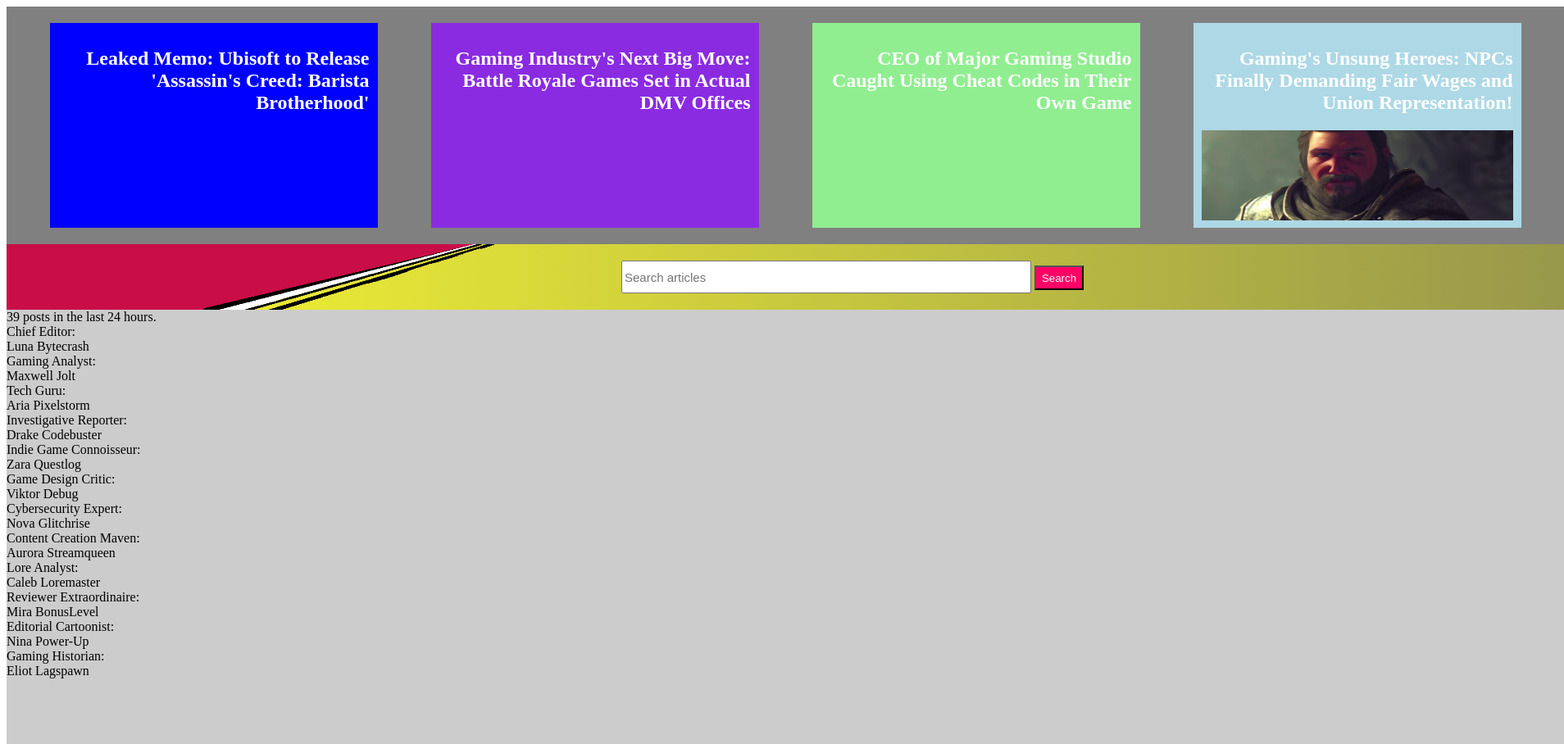
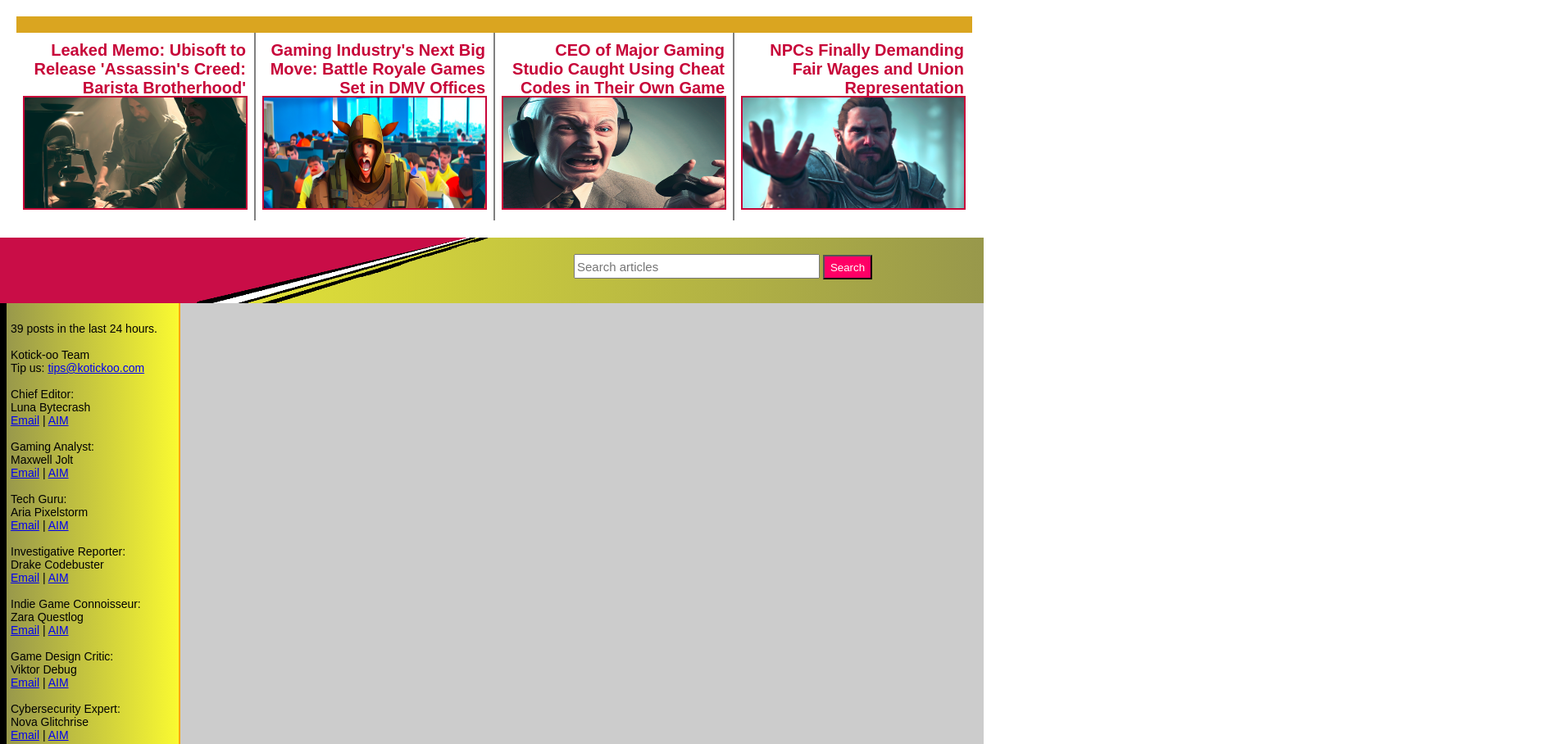
Before and after one commit to nutbarski/kotickoo-website, a plain HTML site: page index.html in a window 1280 px wide. Shown: the top 908 px of the page at 82% size, 1908 px wide, since content can reach past the window. Drawn offline with Linux system fonts and the light colour scheme.

Commit message:
improves header and side bar

```diff
--- a/index.html
+++ b/index.html
@@ -3,7 +3,7 @@
 <head>
     <meta charset="UTF-8">
     <meta name="viewport" content="width=device-width, initial-scale=1.0">
-    <title>Kotick-oo, the Gamer's Guide</title>
+    <title>Kotick-oo, the REAL Gamer's Guide</title>
     <link rel="stylesheet" href="style.css">
 </head>
 <body>
@@ -12,23 +12,26 @@
         <section class = "headerContainer">
             <div class = "topStory1">
                 <div class = "topStoryDetail1">
-                    <h1>Leaked Memo: Ubisoft to Release 'Assassin's Creed: Barista Brotherhood'</h1>
+                    Leaked Memo: Ubisoft to Release 'Assassin's Creed: Barista Brotherhood'
+                    <img src="./AA_Baristatn.png" class="aabArticle">
                 </div>
             </div>
             <div class = "topStory2">
                 <div class = "topStoryDetail2">
-                    <h1>Gaming Industry's Next Big Move: Battle Royale Games Set in Actual DMV Offices</h1>
+                    Gaming Industry's Next Big Move: Battle Royale Games Set in DMV Offices
+                    <img src="./fortnite_DMVtn.png" class="dmvArticle">
                 </div>
             </div>
             <div class = "topStory3">
                 <div class = "topStoryDetail3">
-                    <h1>CEO of Major Gaming Studio Caught Using Cheat Codes in Their Own Game</h1>
+                    CEO of Major Gaming Studio Caught Using Cheat Codes in Their Own Game
+                    <img src="./CEO_cheatingtn.png" class="ceoArticle">
                 </div>
             </div>
             <div class = "topStory4">
                 <div class = "topStoryDetail4">
-                    <h1>Gaming's Unsung Heroes: NPCs Finally Demanding Fair Wages and Union Representation!</h1>
-                    <img src="./Skyrim_NPCtn.png" class="npcArticle">
+                    NPCs Finally Demanding Fair Wages and Union Representation
+                    <img src="./Skyrim_NPC2tn.png" class="npcArticle">
                 </div>
             </div>
         </section>
@@ -46,46 +49,87 @@
 
         <!-- kotick-oo team list and links -->
         <section class = "sideBarContainer">
-            <div class = "dateStamp">39 posts in the last 24 hours.</div>
+            <br>
+            <div class = "dateStamp">39 posts in the last 24 hours.<br>
+            <br>
+            Kotick-oo Team <br>
+            Tip us: <a href="url">tips@kotickoo.com</a><br><br>
+            </div>
             <div class = "kotickooTeamList">
                 Chief Editor: <br>
                 Luna Bytecrash <br>
+                <a href="url">Email</a> | <a href="url">AIM</a> <br>
+                <br>
                 Gaming Analyst: <br>
                 Maxwell Jolt <br>
+                <a href="url">Email</a> | <a href="url">AIM</a> <br>
+                <br>
                 Tech Guru: <br>
                 Aria Pixelstorm <br>
+                <a href="url">Email</a> | <a href="url">AIM</a> <br>
+                <br>
                 Investigative Reporter: <br>
                 Drake Codebuster <br>
+                <a href="url">Email</a> | <a href="url">AIM</a> <br>
+                <br>
                 Indie Game Connoisseur: <br>
                 Zara Questlog <br>
+                <a href="url">Email</a> | <a href="url">AIM</a> <br>
+                <br>
                 Game Design Critic: <br>
                 Viktor Debug  <br>
+                <a href="url">Email</a> | <a href="url">AIM</a> <br>
+                <br>
                 Cybersecurity Expert: <br>
                 Nova Glitchrise <br>
+                <a href="url">Email</a> | <a href="url">AIM</a> <br>
+                <br>
                 Content Creation Maven: <br>
                 Aurora Streamqueen  <br>
+                <a href="url">Email</a> | <a href="url">AIM</a> <br>
+                <br>
                 Lore Analyst: <br>
                 Caleb Loremaster <br>
+                <a href="url">Email</a> | <a href="url">AIM</a> <br>
+                <br>
                 Reviewer Extraordinaire: <br>
                 Mira BonusLevel  <br>
+                <a href="url">Email</a> | <a href="url">AIM</a> <br>
+                <br>
                 Editorial Cartoonist: <br>
                 Nina Power-Up <br>
+                <a href="url">Email</a> | <a href="url">AIM</a> <br>
+                <br>
                 Gaming Historian: <br>
                 Eliot Lagspawn <br>
+                <a href="url">Email</a> | <a href="url">AIM</a> <br>
+                <br>
             </div>
         </section>
 
         <!-- main article section -->
         <section class = "articleSectionContainer">
             <div class = "mainArticle1">
+                <div class = "mainArticleTitle1"></div>
+                <div class = "mainArticleImage1"></div>
+                <div class = "mainArticleDetail1"></div>
+                <div class = "mainArticleCredit1"></div>
 
             </div>
 
-            <div class = "mainArticle2">
+            <div class = "mainArticle1">
+                <div class = "mainArticleTitle"></div>
+                <div class = "mainArticleImage2"></div>
+                <div class = "mainArticleDetail2"></div>
+                <div class = "mainArticleCredit2"></div>
 
             </div>
 
             <div class = "mainArticle3">
+                <div class = "mainArticleTitle3"></div>
+                <div class = "mainArticleImage3"></div>
+                <div class = "mainArticleDetail3"></div>
+                <div class = "mainArticleCredit3"></div>
 
             </div>
 
--- a/style.css
+++ b/style.css
@@ -1,15 +1,22 @@
+/* makes sure to remove built in margins */
+body,
+html {
+    margin: 0;
+    padding: 0;
+}
+
 /* the container that houses all divs within website */
 .webpageContainer {
-    width: 1900px;
+    width: 1200px;
     height:1200px;
     background-color: #ccc;
 
 }
 
     .headerContainer {
-        width: 1860px;
+        width: 1160px;
         height:250px;
-        background-color: gray;
+        background-color: white;
         display: flex;
         justify-content: space-around;
         padding: 20px;
@@ -18,57 +25,91 @@
 
         /* top stories that go into the header container */
         .topStory1 {
-            width: 400px;
-            height:250px;
-            background-color: blue;
-            color: white;
-            display: flex;
-
+            width: 300px;
+            height:230px;
+            color: #c70639;
+            border-top: 20px solid goldenrod;
         }
             .topStoryDetail1 {
                 padding: 10px;
                 text-align: right;
+                font-weight: bold;
+                font-size: 20px;
+                font-family: Arial, Helvetica, sans-serif;
+            }
+            .aabArticle {
+                width: 270px;
+                height:135px;
+                outline: 2px solid #c70639;
+
             }
          .topStory2 {
-            width: 400px;
-            height:250px;
-            background-color: blueviolet;
-            color: white;
+            width: 300px;
+            height:230px;
+            color: #c70639;
+            border-top: 20px solid goldenrod;
+
             }
                 .topStoryDetail2 {
                     padding: 10px;
                     text-align: right;
+                    font-weight: bold;
+                    font-size: 20px;
+                    font-family: Arial, Helvetica, sans-serif;
+                    border-left: 2px solid gray;
+                }
+                .dmvArticle {
+                    width: 270px;
+                    height:135px;
+                    outline: 2px solid #c70639;
+
+
                 }
         .topStory3 {
-            width: 400px;
-            height:250px;
-            background-color: lightgreen;
-            color: white;
+            width: 300px;
+            height:230px;
+
+            color: #c70639;
+            border-top: 20px solid goldenrod;
             }
                 .topStoryDetail3 {
                     padding: 10px;
                     text-align: right;
+                    font-weight: bold;
+                    font-size: 20px;
+                    font-family: Arial, Helvetica, sans-serif;
+                    border-left: 2px solid gray;
+                }
+                .ceoArticle {
+                    width: 270px;
+                    height:135px;
+                    outline: 2px solid #c70639;
+
                 }
             .topStory4 {
-            width: 400px;
-            height:250px;
-            background-color: lightblue;
-            color: white;
-            display: flex;
+                width: 300px;
+                height:230px;
+
+                color: #c70639;
+                border-top: 20px solid goldenrod;
             }
                 .topStoryDetail4 {
                     padding: 10px;
                     text-align: right;
+                    font-weight: bold;
+                    font-size: 20px;
+                    font-family: Arial, Helvetica, sans-serif;
+                    border-left: 2px solid gray;
                 }
                 .npcArticle {
-                width: 380px;
-                height:110px;
-
+                    width: 270px;
+                    height:135px;
+                    outline: 2px solid #c70639;
                 }
 
     /* 2nd logo area */
     .header2Container {
-        width: 1900px;
+        width: 1200px;
         height:80px;
         background-image: linear-gradient(to right, rgb(250, 250, 49), rgb(152, 152, 75));
         display: flex;
@@ -82,16 +123,16 @@
                 height:80px;
             }
         .search {
-                width: 1900px;
+                width: 1200px;
                 height:150px;
 
         }
             #searchBar {
-                width: 500px;
-                height: 40px;
+                width: 300px;
+                height: 30px;
                 font-size: 15px;
                 margin-top: 20px;
-                margin-left: 150px;
+                margin-left: 100px;
             }
             #searchButton {
                 width: 60px;
@@ -102,12 +143,21 @@
 
     /* kotickoo team list and links section*/
     .sideBarContainer {
+        width: 200px;
+        height: 1200px;
+        background-image: linear-gradient(to left, rgb(250, 250, 49), rgb(152, 152, 75));
+        border-right: 2px solid orange;
+        border-left: 8px solid black;
+        padding: 5px;
 
     }
-        .datestamp{
-
+        .dateStamp{
+            font-family: Arial, Helvetica, sans-serif;
+            font-size: 14px;
         }
         .kotickooTeamList {
+            font-family: Arial, Helvetica, sans-serif;
+            font-size: 14px;
 
         }
 
```
Also changed, not shown: AA_Baristatn.png (added), CEO_cheatingtn.png (added), Skyrim_NPC2tn.png (added), fortnite_DMVtn.png (added). Lines whose indentation alone changed are shown as unchanged.
